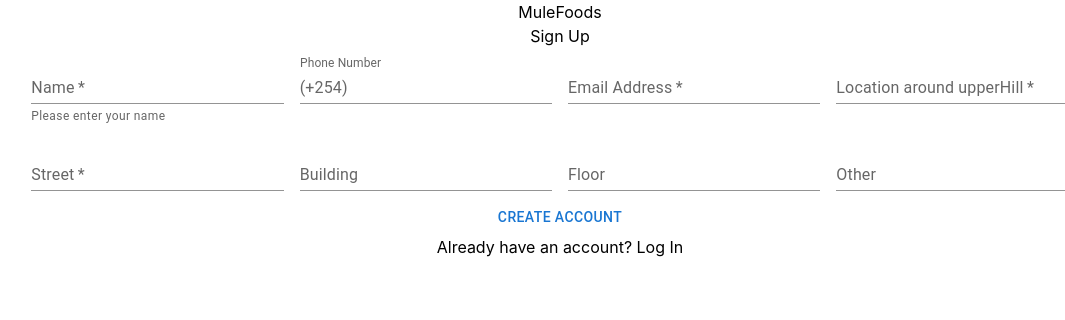
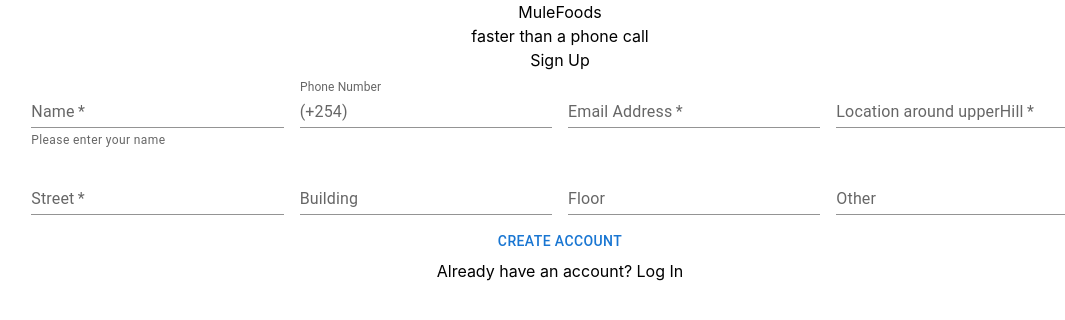
Before and after one commit to JohanaGikonyo/Mule-Foods, a React (Vite) app in the folder frontend/: page / in a window 1280 px wide. Shown: the top 320 px of the page, without its empty margins (80-1145 px from the left). Built offline with nearby package versions, Linux system fonts and the light colour scheme.

Commit message:
slogan logo

```diff
--- a/frontend/src/components/Authentication/Login.jsx
+++ b/frontend/src/components/Authentication/Login.jsx
@@ -44,7 +44,12 @@ function Login() {
             </Snackbar>
             <form onSubmit={handleSubmit} className='flex flex-col justify-around items-center gap-4 p-2 rounded-md text-slate-700'>
                 <div className='flex flex-col justify-around items-center gap-4 bg-slate-50 p-2 m-10 rounded-md text-slate-700'>
-                    <h1 className='text-2xl font-semibold italic'><span className='text-orange-400'>Mule </span>Foods</h1>
+                    <div className="text-center flex items-start flex-col justify-between gap-0">
+                        <h1 className="text-2xl font-semibold italic">
+                            <span className="text-orange-400">Mule</span>Foods
+                        </h1>
+                        <p className="text-sm italic font-bold">faster than a phone call</p>
+                    </div>
                     <h1 className='border-b-2 border-b-orange-400'>Log In</h1>
                     <Box
                         component="form"
--- a/frontend/src/components/Authentication/SignIn.jsx
+++ b/frontend/src/components/Authentication/SignIn.jsx
@@ -85,7 +85,13 @@ function SignIn() {
 
             <form className='flex flex-col justify-around items-center gap-4 p-2 rounded-md text-slate-700' onSubmit={handleSubmit}>
                 <div className='flex flex-col justify-around items-center gap-4 bg-slate-50 p-2 m-10 rounded-md text-slate-700'>
-                    <h1 className='text-2xl font-semibold italic'><span className='text-orange-400'>Mule</span>Foods</h1>
+                    <div className="text-center flex items-start flex-col justify-between gap-0">
+                        <h1 className="text-2xl font-semibold italic">
+                            <span className="text-orange-400">Mule</span>Foods
+                        </h1>
+                        <p className="text-sm italic font-bold">faster than a phone call</p>
+                    </div>
+
                     <h1 className='border-b-2 border-b-orange-400'>Sign Up</h1>
                     <Box component="form" sx={{ '& > :not(style)': { m: 1, width: '25ch' } }} noValidate autoComplete="off" className='flex flex-col justify-around items-center'>
                         <TextField id="outlined-basic" label="Name" variant="standard" helperText="Please enter your name" required onChange={(e) => setName(e.target.value)} />
```
